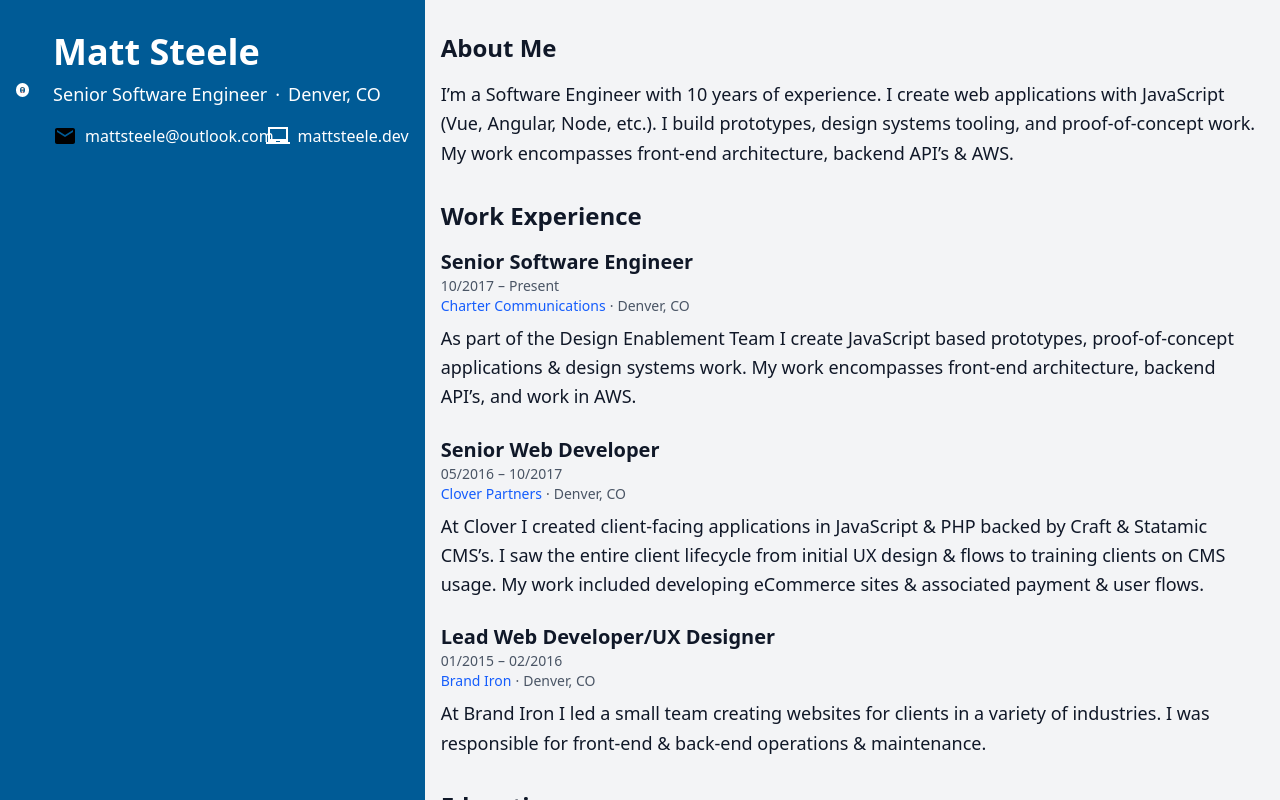
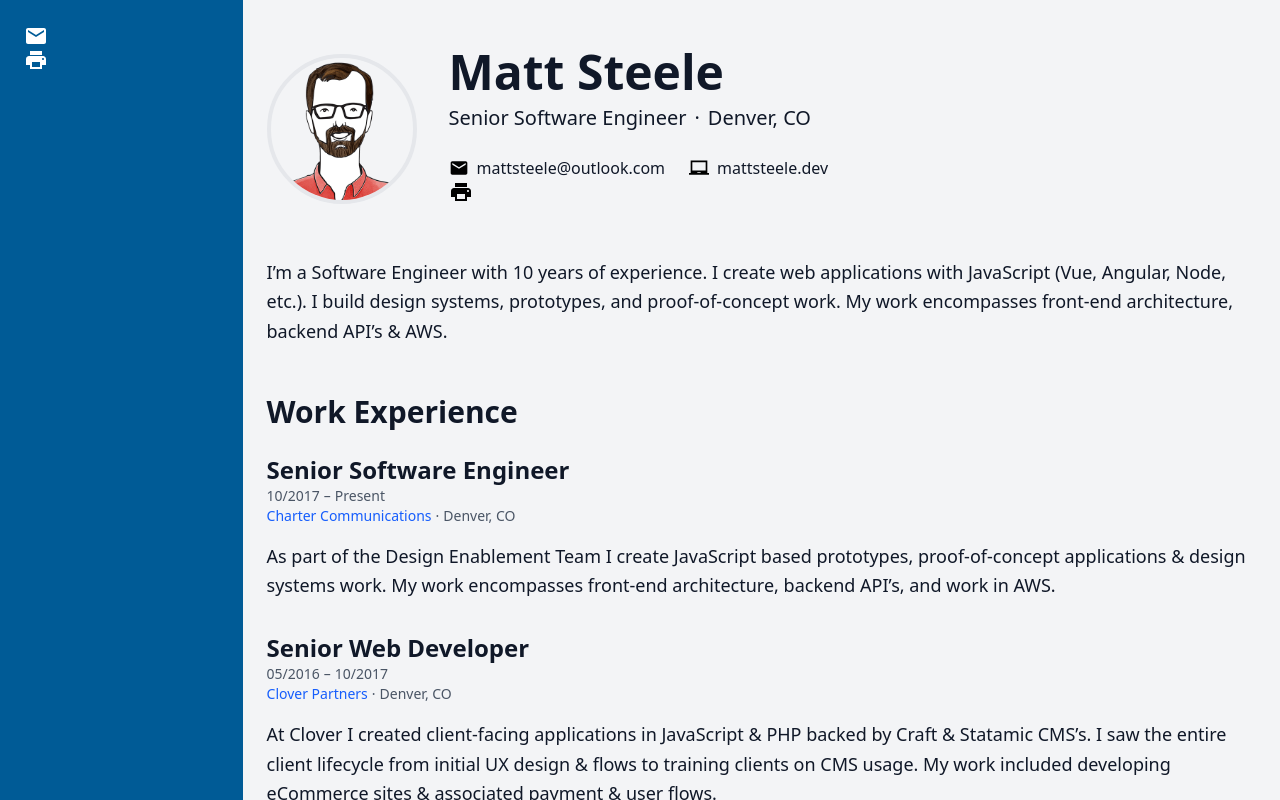
Before and after one commit to mattsteele/mattsteele-next, a Next.js app: page /resume in a window 1280 px wide. Shown: the top 800 px of the page. Built offline with nearby package versions, Linux system fonts and the light colour scheme.

Commit message:
Update styles

```diff
--- a/src/app/resume/page.tsx
+++ b/src/app/resume/page.tsx
@@ -3,69 +3,116 @@ import Image from 'next/image';
 export default function Resume() {
   return (
     <>
-      <div role="document" className="flex bg-gray-100 text-gray-900 font-sans">
-        <header className="bg-[var(--color-blue-five)] text-white py-8">
-          <div className="container mx-auto px-4">
+      <div role="document" className="flex bg-gray-100 text-gray-900 font-sans min-h-screen">
+
+        <div className="left-content basis-2xs bg-[var(--color-blue-five)] text-white w-1/4 p-6">
+          <aside className="sidebar">
+            <div className="container">
+              <div className="actions">
+                <a className="actions__btn has-tooltip" aria-label="Email" href="mailto:mattsteele@outlook.com">
+                  <Image
+                    className="icon icon--email"
+                    src="/icons/email.svg"
+                    width="24"
+                    height="24"
+                    alt="Email"
+                    style={{ filter: 'invert(1)' }}
+                  />
+                </a>
+                <button className="actions__btn js-print utl-screen-only has-tooltip" aria-label="Print Résumé">
+                  <Image
+                    className="icon icon--print"
+                    src="/icons/print.svg"
+                    width="24"
+                    height="24"
+                    alt="Print Resume"
+                    style={{ filter: 'invert(1)' }}
+                  />
+                </button>
+              </div>
+            </div>
+          </aside>
+        </div>
+
+        <div className="right-content">
+          <header className="py-12 text-gray-900">
+            <div className="container mx-auto px-6">
               <div className="flex items-center">
-              <div className="mr-6">
+                <div className="mr-8">
                   <Image
                     src="/images/avatar.png"
-                  width="200"
-                  height="200"
+                    width="150"
+                    height="150"
                     alt="Matt Steele"
-                  className="rounded-full border-4 border-white"
+                    className="rounded-full border-4 white"
                   />
                 </div>
                 <div>
-                <h1 className="text-4xl font-bold">Matt Steele</h1>
-                <p className="text-lg mt-2">
+                  <h1 className="text-5xl font-bold">Matt Steele</h1>
+                  <p className="text-xl mt-2">
                     <span>Senior Software Engineer</span>
                     <span className="mx-2" aria-hidden="true">·</span>
                     <span>Denver, CO</span>
                   </p>
-                <div className="flex items-center mt-4 space-x-4">
+                  <div className="flex items-center mt-6 space-x-6">
                     <a
                       aria-label="Email"
                       href="mailto:mattsteele@outlook.com"
-                    className="flex items-center text-white hover:underline"
+                      className="flex items-center text-gray-900 hover:underline"
                     >
-                    <Image src="/icons/email.svg" width="24" height="24" alt="Email Icon" />
+                      <Image
+                        className="fill-white"
+                        src="/icons/email.svg"
+                        width="20"
+                        height="20"
+                        alt="Email Icon"
+                      />
                       <span className="ml-2">mattsteele@outlook.com</span>
                     </a>
                     <a
                       aria-label="Website"
                       href="https://mattsteele.dev"
-                    className="flex items-center text-white hover:underline"
+                      className="flex items-center text-gray-900 hover:underline"
                     >
-                    <svg xmlns="http://www.w3.org/2000/svg" width="24" height="24" viewBox="0 0 24 24" className="fill-current">
-                      <path d="M22 18V3H2v15H0v2h24v-2h-2zm-8 0h-4v-1h4v1zm6-3H4V5h16v10z" />
-                    </svg>
+                      <Image
+                        className="fill-white"
+                        src="/icons/laptop.svg"
+                        width="20"
+                        height="20"
+                        alt="Website Icon"
+                      />
                       <span className="ml-2">mattsteele.dev</span>
                     </a>
                   </div>
+                  <button aria-label="Print Résumé" className="text-gray-900 hover:text-gray-900">
+                    <Image
+                      className="fill-white"
+                      src="/icons/print.svg"
+                      width="24"
+                      height="24"
+                      alt="Print Icon"
+                    />
+                  </button>
                 </div>
               </div>
             </div>
           </header>
 
-        <div className="flex flex-col flex-grow">
-
-          <main className="container mx-auto px-4 py-8">
-            <section id="section-introduction" className="mb-8">
-              <h2 className="text-2xl font-bold mb-4">About Me</h2>
+          <main className="container mx-auto px-6 pb-12 flex-grow">
+            <section id="section-introduction" className="mb-12">
               <p className="text-lg leading-relaxed">
                 I’m a Software Engineer with 10 years of experience. I create web applications with JavaScript (Vue, Angular, Node, etc.).
-                I build prototypes, design systems tooling, and proof-of-concept work. My work encompasses front-end architecture, backend API’s & AWS.
+                I build design systems, prototypes, and proof-of-concept work. My work encompasses front-end architecture, backend API’s & AWS.
               </p>
             </section>
 
-            <section id="section-experience" className="mb-8">
-              <h2 className="text-2xl font-bold mb-4">Work Experience</h2>
-              <ol className="space-y-6">
+            <section id="section-experience" className="mb-12">
+              <h2 className="text-3xl font-bold mb-6">Work Experience</h2>
+              <ol className="space-y-8">
                 <li>
                   <article>
-                    <div className="mb-2">
-                      <h3 className="text-xl font-semibold">Senior Software Engineer</h3>
+                    <div className="mb-4">
+                      <h3 className="text-2xl font-semibold">Senior Software Engineer</h3>
                       <p className="text-sm text-gray-600">
                         <time dateTime="2017-10-01">10/2017</time>
                         <span className="mx-1">–</span>
@@ -87,8 +134,8 @@ export default function Resume() {
                 </li>
                 <li>
                   <article>
-                    <div className="mb-2">
-                      <h3 className="text-xl font-semibold">Senior Web Developer</h3>
+                    <div className="mb-4">
+                      <h3 className="text-2xl font-semibold">Senior Web Developer</h3>
                       <p className="text-sm text-gray-600">
                         <time dateTime="2016-05-01">05/2016</time>
                         <span className="mx-1">–</span>
@@ -111,8 +158,8 @@ export default function Resume() {
                 </li>
                 <li>
                   <article>
-                    <div className="mb-2">
-                      <h3 className="text-xl font-semibold">Lead Web Developer/UX Designer</h3>
+                    <div className="mb-4">
+                      <h3 className="text-2xl font-semibold">Lead Web Developer/UX Designer</h3>
                       <p className="text-sm text-gray-600">
                         <time dateTime="2015-01-01">01/2015</time>
                         <span className="mx-1">–</span>
@@ -135,13 +182,13 @@ export default function Resume() {
               </ol>
             </section>
 
-            <section id="section-education" className="mb-8">
-              <h2 className="text-2xl font-bold mb-4">Education</h2>
-              <ol className="space-y-4">
+            <section id="section-education" className="mb-12">
+              <h2 className="text-3xl font-bold mb-6">Education</h2>
+              <ol className="space-y-6">
                 <li>
                   <article>
                     <div>
-                      <h3 className="text-xl font-semibold">Bachelor of Fine Arts</h3>
+                      <h3 className="text-2xl font-semibold">Bachelor of Fine Arts</h3>
                       <p className="text-sm text-gray-600">
                         <a href="https://www.academyart.edu/" target="_blank" rel="noopener noreferrer" className="text-blue-600 hover:underline">
                           Academy of Art University
@@ -156,25 +203,14 @@ export default function Resume() {
             </section>
           </main>
 
-          <aside className="bg-gray-200 py-4">
-            <div className="container mx-auto px-4 flex justify-between items-center">
-              <a aria-label="Email" href="mailto:mattsteele@outlook.com" className="text-gray-600 hover:text-gray-900">
-                <Image src="/icons/email.svg" width="24" height="24" alt="Email Icon" />
-              </a>
-              <button aria-label="Print Résumé" className="text-gray-600 hover:text-gray-900">
-                <Image src="/icons/print.svg" width="24" height="24" alt="Print Icon" />
-              </button>
-            </div>
-          </aside>
-
-          <footer className="bg-[var(--color-gray-three)] text-white py-4">
-            <div className="container mx-auto px-4 text-center">
+          <footer className="bg-gray-800 text-white py-6">
+            <div className="container mx-auto px-6 text-center">
               <p>© Matt Steele</p>
               <p>Last updated: 16.06.2021</p>
             </div>
           </footer>
+        </div>
 
-        </div>
       </div>
     </>
   );
```
Lines whose indentation alone changed are shown as unchanged.
